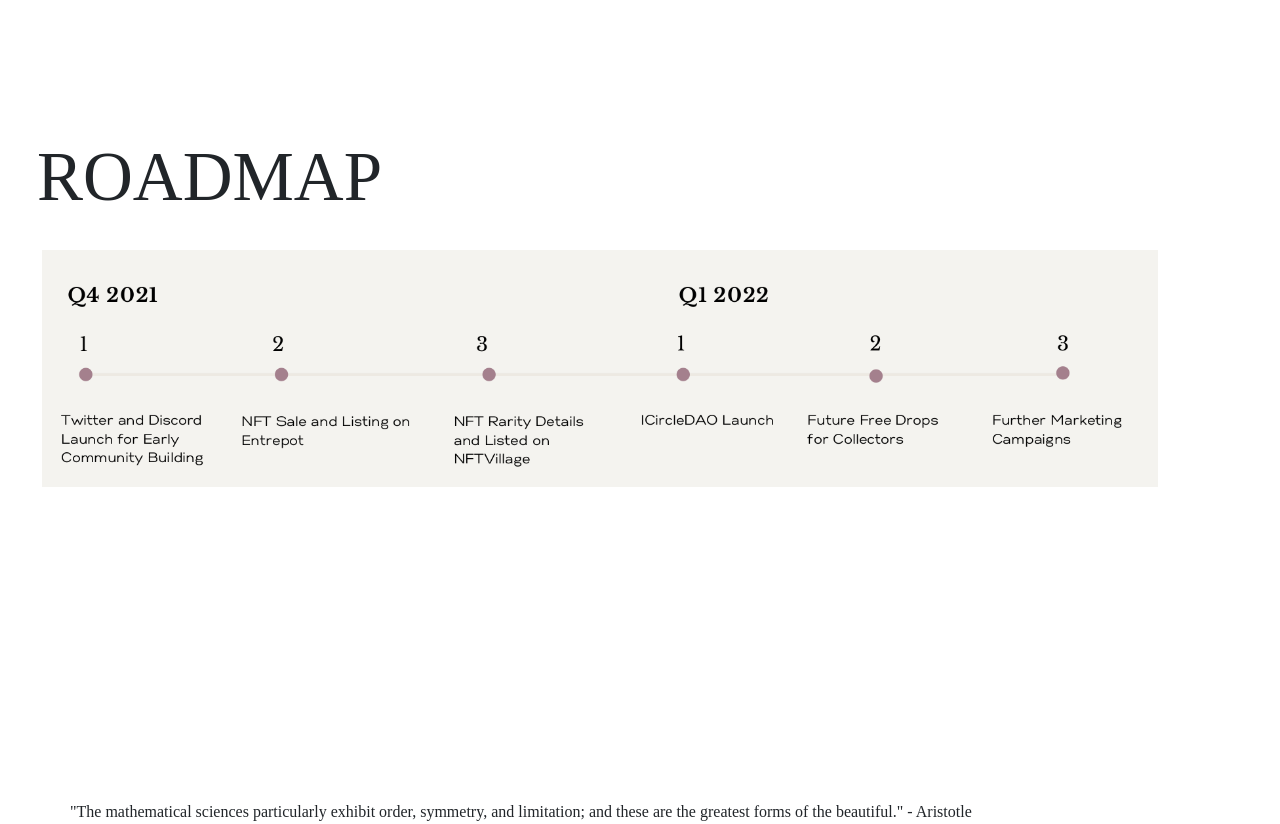
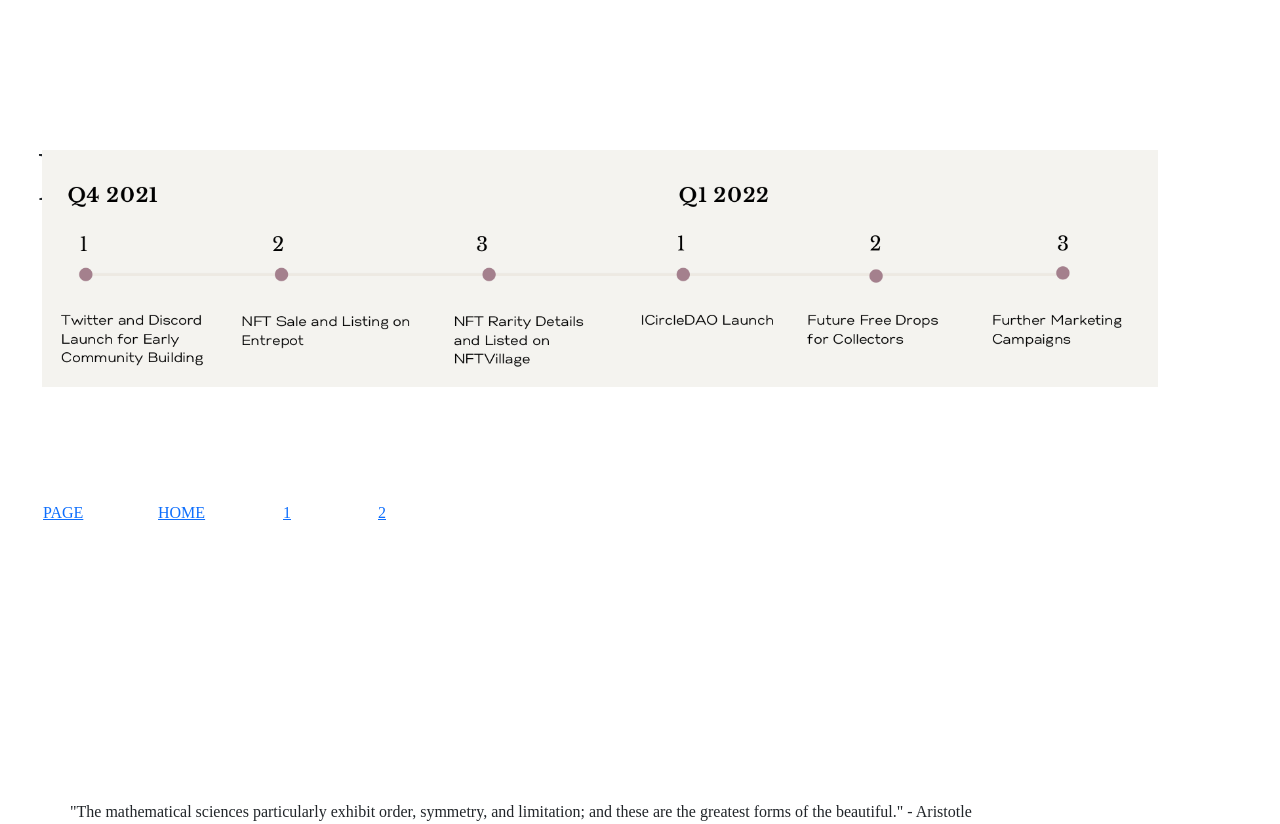
Before and after one commit to ICircleNFT/frontend, a Next.js app: page /roadmap in a window 1280 px wide. Shown: the top 824 px of the page. Built offline with nearby package versions, Linux system fonts and the light colour scheme.

Commit message:
add page(s) for roadmap

```diff
--- a/pages/roadmap.js
+++ b/pages/roadmap.js
@@ -4,7 +4,7 @@ import React from "react";
 import { Container, Row, Col } from "reactstrap";
 import Image from 'next/image'
 import style from "../Styles/Home.module.css"
-// import { Quotes } from "../components/Quotes"
+import Link from 'next/link'
 
 
 export default function Arts() {
@@ -44,10 +44,35 @@ export default function Arts() {
                     </Col>
                 </Row>
                 <Row>
-                    <div style={{ marginLeft: "-40px", marginTop: "-550px" }}>
+                    <div style={{ marginLeft: "-40px", marginTop: "-650px" }}>
                         <Image src="/images/roadmap.png" width="1702" height="361" />
                     </div>
                 </Row>
+                <Row>
+                    <Container style={{ marginTop: "-300px", marginLeft: "30px" }}>
+                        <Row>
+                            <Col md="1" style={{ marginLeft: "-69px" }}>
+                                <a className={style.pages}>PAGE</a>
+                            </Col>
+                            <Col md="1" style={{ marginLeft: "20px" }}>
+                                <Link href={{ pathname: '/' }}>
+                                    <a className={style.pages}>HOME</a>
+                                </Link>
+                            </Col >
+                            <Col md="1" style={{ marginLeft: "30px" }}>
+                                <Link href={{ pathname: '/arts' }}>
+                                    <a className={style.pages}>1</a>
+                                </Link>
+                            </Col>
+                            <Col md="1" style={{ marginRight: "-20px" }}>
+                                <Link href={{ pathname: '/roadmap' }}>
+                                    <a className={style.pages}>2</a>
+                                </Link>
+                            </Col>
+                        </Row>
+                    </Container>
+                </Row>
+
                 <Row className={style.quotes}>
                     "The mathematical sciences particularly exhibit order, symmetry, and limitation; and these are the greatest forms of the beautiful." - Aristotle
                 </Row>
```
